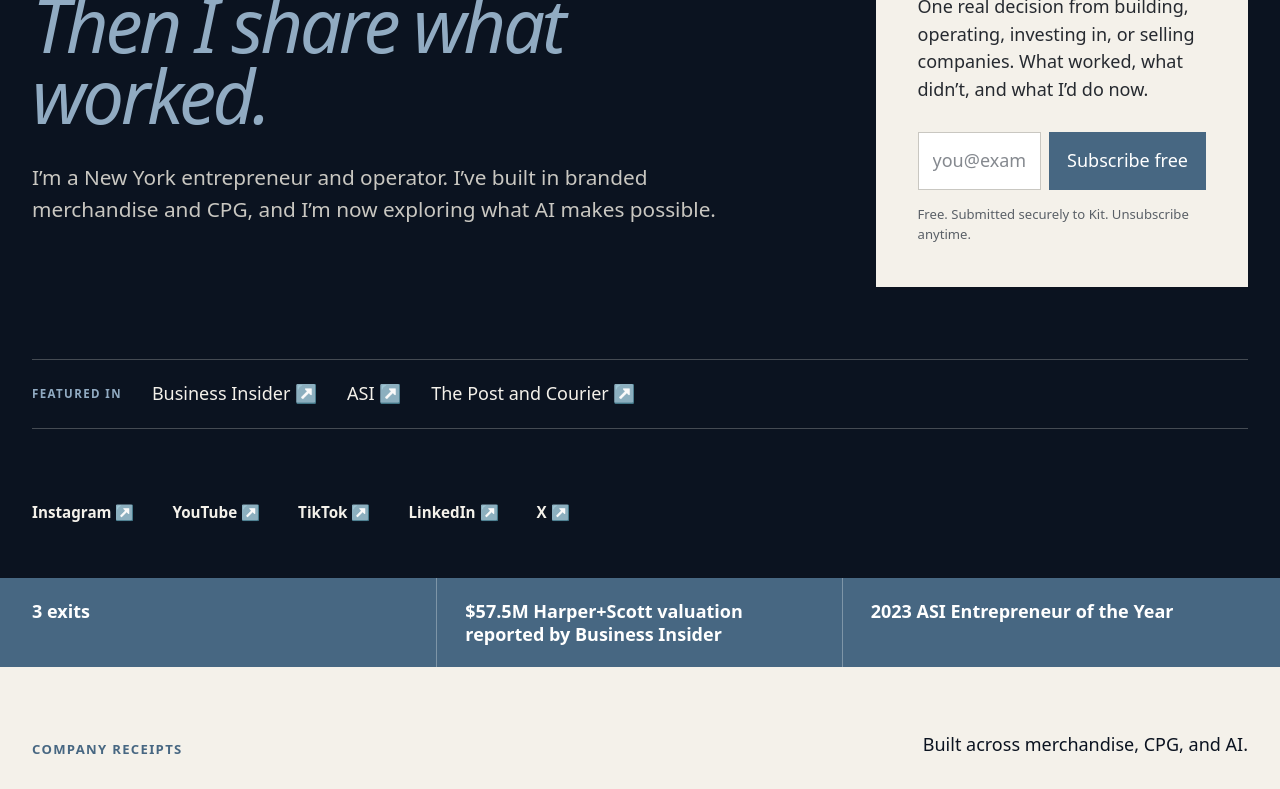
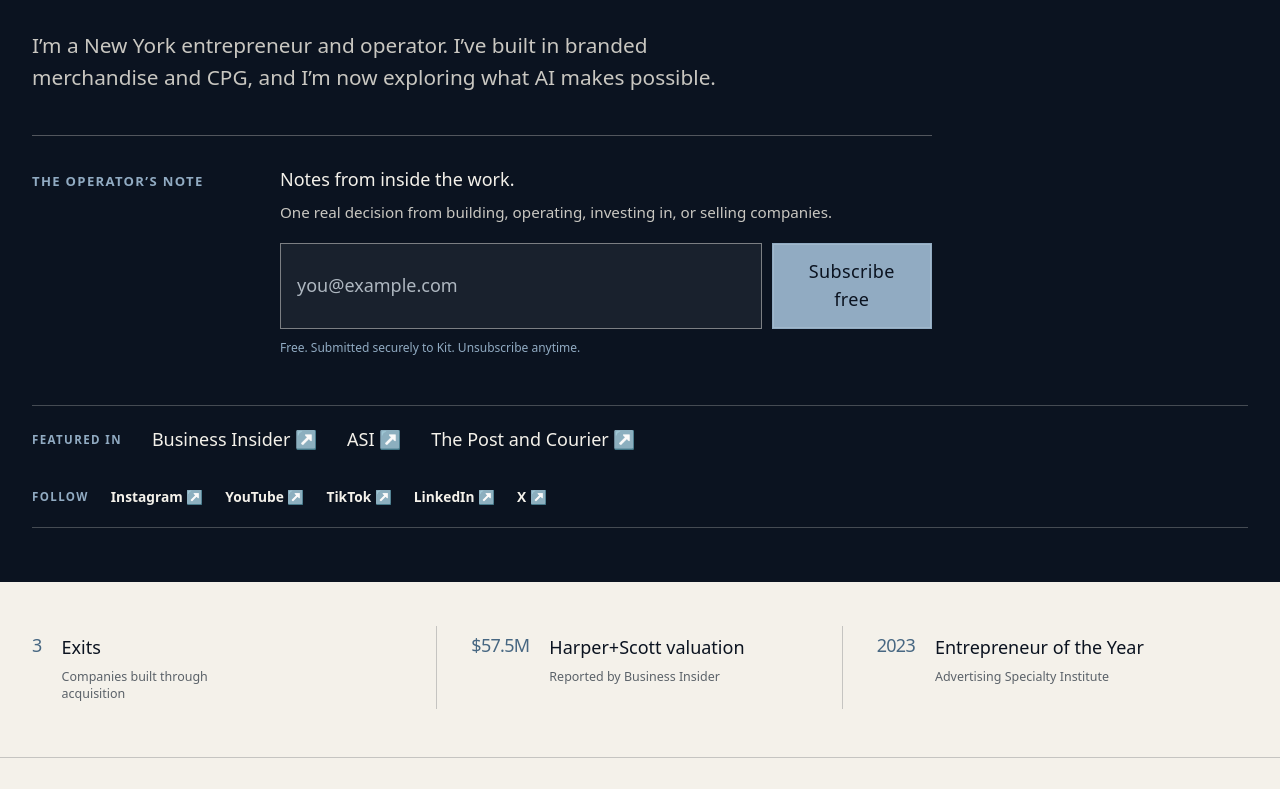
Before and after one commit to michaelscottcohen-lang/michael-scott-cohen, a Next.js app: page / in a window 1280 px wide. Shown: the part 320-1109 px from the top of the page. Built offline with nearby package versions, Linux system fonts and the light colour scheme.

Commit message:
Polish homepage newsletter experience

```diff
--- a/src/app/page.tsx
+++ b/src/app/page.tsx
@@ -20,25 +20,30 @@ export default function Home() {
             <p className="kicker">Michael Scott Cohen</p>
             <h1>I build companies.<br /><em>Then I share what worked.</em></h1>
             <p className="intro">{profile.intro}</p>
-          </div>
-          <aside className="signup-card" aria-labelledby="signup-title">
+            <div className="hero-signup" aria-labelledby="signup-title">
+              <div className="signup-intro">
                 <p className="kicker">The Operator’s Note</p>
                 <h2 id="signup-title">Notes from inside the work.</h2>
-            <p>One real decision from building, operating, investing in, or selling companies. What worked, what didn’t, and what I’d do now.</p>
+                <p>One real decision from building, operating, investing in, or selling companies.</p>
+              </div>
               <InlineSignup />
               <small>Free. Submitted securely to Kit. Unsubscribe anytime.</small>
-          </aside>
+            </div>
+          </div>
+          <div className="hero-rail">
             <div className="featured-in" aria-label="Featured in">
               <span>Featured in</span>
               {featuredIn.map((item) => <a key={item.publication} href={item.href} target="_blank" rel="noopener noreferrer">{item.publication} <Arrow /></a>)}
             </div>
             <div className="hero-socials" aria-label="Michael's social profiles">
+              <span>Follow</span>
               {socials.map((social) => <a key={social.label} href={social.href} target="_blank" rel="noopener noreferrer">{social.label} <Arrow /></a>)}
+            </div>
           </div>
         </Shell>
       </header>
 
-      <section className="proof-strip" aria-label="Selected verified milestones"><Shell>{proof.map((item) => <p key={item}>{item}</p>)}</Shell></section>
+      <section className="proof-strip" aria-label="Selected verified milestones"><Shell>{proof.map((item) => <article key={item.label}><strong>{item.value}</strong><div><h2>{item.label}</h2><p>{item.detail}</p></div></article>)}</Shell></section>
 
       <section className="receipts" aria-labelledby="company-receipts"><Shell>
         <div className="receipts-head"><p className="kicker">Company receipts</p><h2 id="company-receipts">Built across merchandise, CPG, and AI.</h2></div>
--- a/src/app/v4.css
+++ b/src/app/v4.css
@@ -1,18 +1,35 @@
 .sr-only{position:absolute;width:1px;height:1px;padding:0;margin:-1px;overflow:hidden;clip:rect(0,0,0,0);white-space:nowrap;border:0}
 .hero{padding-top:136px;min-height:650px}
-.inline-signup{display:grid;grid-template-columns:minmax(0,1fr) auto;gap:8px}
-.inline-signup input{min-width:0;border:1px solid var(--stone);background:#fff;color:var(--midnight);font:inherit;padding:14px}
-.inline-signup button{border:0;background:var(--oxide);color:#fff;font:700 .9rem var(--font-sans);padding:14px 18px;cursor:pointer}
+.hero-grid{display:block}
+.hero-copy{max-width:1050px}
+.hero-signup{margin-top:42px;padding:30px 0 6px;border-top:1px solid rgba(244,241,234,.3);max-width:900px}
+.signup-intro{display:grid;grid-template-columns:220px 1fr;column-gap:28px;align-items:baseline;margin-bottom:18px}
+.signup-intro .kicker{grid-row:1/3;margin:3px 0 0}
+.signup-intro h2{font:500 1.8rem/1.1 var(--font-serif);margin:0}
+.signup-intro>p:last-child{margin:7px 0 0;color:var(--stone);font-size:.95rem}
+.hero-signup small{display:block;margin-top:10px;color:#91abc2;font-size:.75rem}
+.inline-signup{display:grid;grid-template-columns:minmax(340px,3fr) minmax(145px,1fr);gap:10px;max-width:680px;margin-left:248px}
+.inline-signup input{min-width:0;border:1px solid rgba(244,241,234,.45);background:rgba(255,255,255,.06);color:#fff;font:inherit;padding:14px 16px}
+.inline-signup input::placeholder{color:#aeb7c0}
+.inline-signup button{border:1px solid #91abc2;background:#91abc2;color:var(--midnight);font:750 .85rem var(--font-sans);letter-spacing:.02em;padding:14px 18px;cursor:pointer;box-shadow:inset 0 0 0 1px rgba(255,255,255,.15)}
 .inline-signup button:hover{background:var(--midnight)}
-.featured-in{grid-column:1/-1;display:flex;align-items:center;flex-wrap:wrap;gap:12px 30px;padding:20px 0;border-top:1px solid rgba(244,241,234,.25);border-bottom:1px solid rgba(244,241,234,.25)}
+.inline-signup button:hover{background:var(--bone);border-color:var(--bone)}
+.hero-signup small{margin-left:248px}
+.hero-rail{display:grid;grid-template-columns:1fr auto;gap:32px;margin-top:42px;padding:20px 0;border-top:1px solid rgba(244,241,234,.25);border-bottom:1px solid rgba(244,241,234,.25)}
+.featured-in{display:flex;align-items:center;flex-wrap:wrap;gap:12px 30px;padding:0;border:0}
 .featured-in>span{color:#91abc2;font-size:.72rem;font-weight:750;letter-spacing:.12em;text-transform:uppercase}
 .featured-in a{font:500 1.05rem var(--font-serif)}
 .featured-in a span{font:400 .8rem var(--font-sans);color:#91abc2}
-.hero-socials{border-top:0;padding-top:0}
-.proof-strip{background:var(--oxide);color:#fff}
+.hero-socials{display:flex;align-items:center;flex-wrap:wrap;gap:12px 22px;border:0;padding:0}
+.hero-socials>span{color:#91abc2;font-size:.72rem;font-weight:750;letter-spacing:.12em;text-transform:uppercase}
+.hero-socials a{font-size:.86rem}
+.proof-strip{background:var(--bone);color:var(--midnight);padding:44px 0 48px;border-bottom:1px solid var(--rule)}
 .proof-strip .shell{display:grid;grid-template-columns:repeat(3,1fr)}
-.proof-strip p{margin:0;padding:22px 28px;border-right:1px solid rgba(255,255,255,.3);font-weight:700;line-height:1.25}
-.proof-strip p:first-child{padding-left:0}.proof-strip p:last-child{border:0}
+.proof-strip article{display:flex;align-items:flex-start;gap:20px;padding:6px 34px;border-right:1px solid var(--rule)}
+.proof-strip article:first-child{padding-left:0}.proof-strip article:last-child{border:0;padding-right:0}
+.proof-strip strong{font:500 clamp(2.8rem,4vw,4.4rem)/.9 var(--font-serif);color:var(--oxide);letter-spacing:-.04em;white-space:nowrap}
+.proof-strip h2{font:700 1rem/1.2 var(--font-sans);margin:2px 0 7px}
+.proof-strip p{margin:0;color:#5b6269;font-size:.78rem;line-height:1.35;max-width:190px}
 .receipts{padding:64px 0 72px;border-bottom:1px solid var(--rule)}
 .receipts-head{display:flex;align-items:end;justify-content:space-between;gap:30px;margin-bottom:30px}
 .receipts-head .kicker{margin:0}.receipts-head h2{font:500 2.5rem/1.05 var(--font-serif);margin:0;max-width:650px}
@@ -22,4 +39,4 @@
 .receipt-grid article>p:first-child{color:var(--oxide);font-size:.76rem;font-weight:750;letter-spacing:.08em;text-transform:uppercase;margin:0 0 8px}
 .receipt-grid h3{font:500 1.8rem var(--font-serif);margin:0 0 10px}
 .receipt-grid article>p:last-child{font-size:.95rem;color:#4c5259;margin:0}
-@media(max-width:800px){.hero{padding-top:94px}.inline-signup{grid-template-columns:1fr}.inline-signup button{padding:14px}.featured-in{grid-column:1;gap:10px 18px;padding:16px 0}.featured-in>span{flex-basis:100%}.featured-in a{font-size:.98rem}.proof-strip .shell{grid-template-columns:1fr}.proof-strip p,.proof-strip p:first-child{padding:15px 0;border-right:0;border-bottom:1px solid rgba(255,255,255,.3);font-size:.88rem}.receipts{padding:50px 0}.receipts-head{display:block}.receipts-head .kicker{margin-bottom:10px}.receipts-head h2{font-size:2.15rem}.receipt-grid{grid-template-columns:1fr}.receipt-grid article{padding:20px 0;margin:0;border-right:0;border-bottom:1px solid var(--rule)}.receipt-grid article:last-child{border-bottom:0}}
+@media(max-width:800px){.hero{padding-top:94px}.hero-signup{margin-top:28px;padding-top:24px}.signup-intro{display:block;margin-bottom:16px}.signup-intro .kicker{margin-bottom:8px}.signup-intro h2{font-size:1.55rem}.inline-signup{grid-template-columns:minmax(0,1fr) auto;margin-left:0}.inline-signup button{padding:14px}.hero-signup small{margin-left:0}.hero-rail{grid-template-columns:1fr;margin-top:28px;gap:14px}.featured-in{gap:10px 18px;padding:0}.featured-in>span,.hero-socials>span{flex-basis:100%}.featured-in a{font-size:.98rem}.hero-socials{gap:9px 18px}.proof-strip{padding:22px 0}.proof-strip .shell{grid-template-columns:1fr}.proof-strip article,.proof-strip article:first-child,.proof-strip article:last-child{padding:18px 0;border-right:0;border-bottom:1px solid var(--rule)}.proof-strip article:last-child{border-bottom:0}.proof-strip strong{min-width:105px;font-size:2.65rem}.proof-strip h2{margin-top:0}.receipts{padding:50px 0}.receipts-head{display:block}.receipts-head .kicker{margin-bottom:10px}.receipts-head h2{font-size:2.15rem}.receipt-grid{grid-template-columns:1fr}.receipt-grid article{padding:20px 0;margin:0;border-right:0;border-bottom:1px solid var(--rule)}.receipt-grid article:last-child{border-bottom:0}}
--- a/src/lib/content.ts
+++ b/src/lib/content.ts
@@ -10,9 +10,9 @@ export const profile = {
 };
 
 export const proof = [
-  "3 exits",
-  "$57.5M Harper+Scott valuation reported by Business Insider",
-  "2023 ASI Entrepreneur of the Year",
+  { value: "3", label: "Exits", detail: "Companies built through acquisition" },
+  { value: "$57.5M", label: "Harper+Scott valuation", detail: "Reported by Business Insider" },
+  { value: "2023", label: "Entrepreneur of the Year", detail: "Advertising Specialty Institute" },
 ] as const;
 
 // Direct publication URLs verified through public search results on July 28, 2026.
```
Lines whose indentation alone changed are shown as unchanged.
